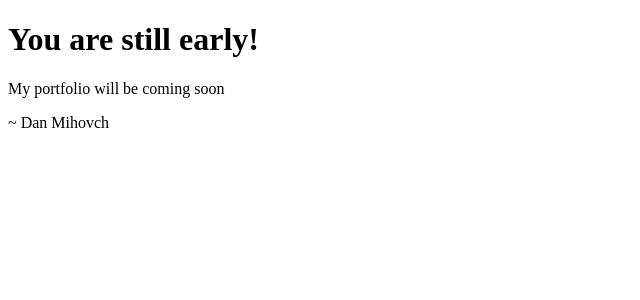
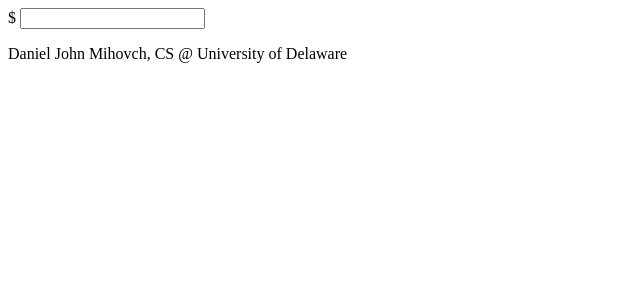
Before and after one commit to dmihovch/dmihovch.github.io, a SvelteKit app: page / in a window 1280 px wide. Shown: the top 300 px of the page, without its empty margins (0-640 px from the left). Built offline with nearby package versions, Linux system fonts and the light colour scheme.

Commit message:
command prompt

```diff
--- a/src/routes/+layout.svelte
+++ b/src/routes/+layout.svelte
@@ -8,3 +8,7 @@
 </svelte:head>
 
 {@render children()}
+
+<footer>
+	<p>Daniel John Mihovch, CS @ University of Delaware</p>
+</footer>
--- a/src/routes/+page.svelte
+++ b/src/routes/+page.svelte
@@ -1,3 +1,43 @@
-<h1>You are still early!</h1>
-<p>My portfolio will be coming soon</p>
-<p>~ Dan Mihovch</p>
+
+
+
+<div class="terminal">
+      {#each history as line}
+      <div class={line.type}>
+        {#if line.type === "input"}
+          <span class="prompt">$</span> {line.text}
+        {:else}
+          {line.text}
+        {/if}
+      </div>
+    {/each}
+    <div class="input-line">
+    		<span class="prompt">$</span>
+    		<input
+    			bind:value={input}
+    			onkeydown={handleKey}
+    			spellcheck="false"
+    		/>
+	</div>
+</div>
+
+
+<script>
+  let history = $state([])
+  let input = $state("");
+
+function handleKey(e)
+  {
+    if(e.key === "Enter")
+    {
+      history = runCommand(input);
+      input = "";
+    }
+  }
+
+function runCommand(input)
+  {
+    if(input === "clear") return [];
+    return [...history, {type: "input", text: input}, {type: "output", text: `ran: ${input}`}]
+  }
+</script>
```
